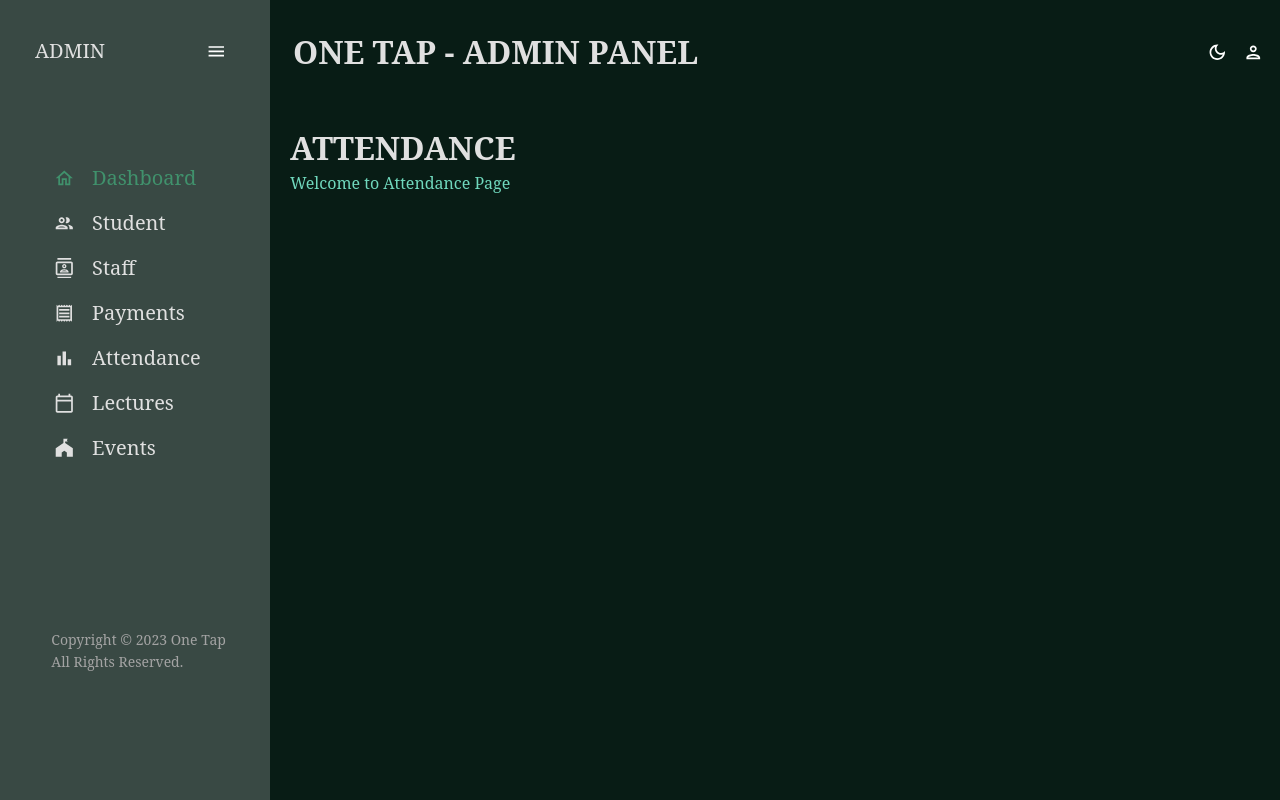
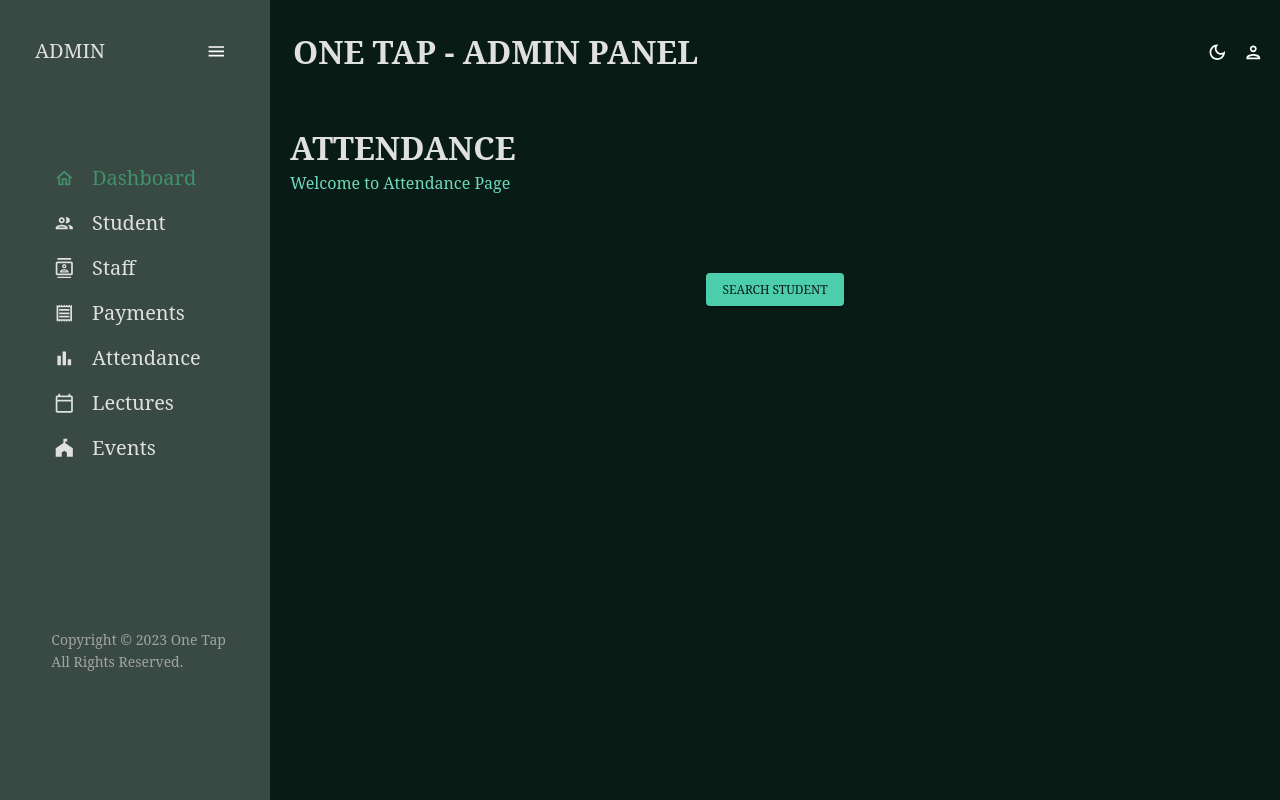
Before and after one commit to Asanda65/AdminPanel_OneTap, a React (Create React App) app: page /Attendance in a window 1280 px wide. Built offline with nearby package versions, Linux system fonts and the light colour scheme.

Commit message:
Update attendance.jsx

```diff
--- a/src/screens/attendance/attendance.jsx
+++ b/src/screens/attendance/attendance.jsx
@@ -1,10 +1,16 @@
-import { Box, useTheme } from "@mui/material";
+import { Box, useTheme, Button } from "@mui/material";
 import { tokens } from "../../theme";
 import Header from "../../components/Header";
+import { useNavigate } from "react-router-dom";
 
 const Attendance = () => {
   const theme = useTheme();
   const colors = tokens(theme.palette.mode);
+  const navigate = useNavigate();
+
+  const handleButtonClick = () => {
+    navigate("../viewStudent");
+  };
 
   return (
     <Box m="20px">
@@ -12,6 +18,17 @@ const Attendance = () => {
       <Box display="flex" justifyContent="space-between" alignItems="center">
         <Header title="ATTENDANCE" subtitle="Welcome to Attendance Page" />
       </Box>
+
+      <Box display="flex" flexDirection="row" justifyContent="center" margin={'5%'}>
+        <Button
+          type="submit"
+          color="secondary"
+          variant="contained"
+          onClick={handleButtonClick}
+        >
+          Search Student
+        </Button>
+      </Box>
     </Box>
   );
 };
```
